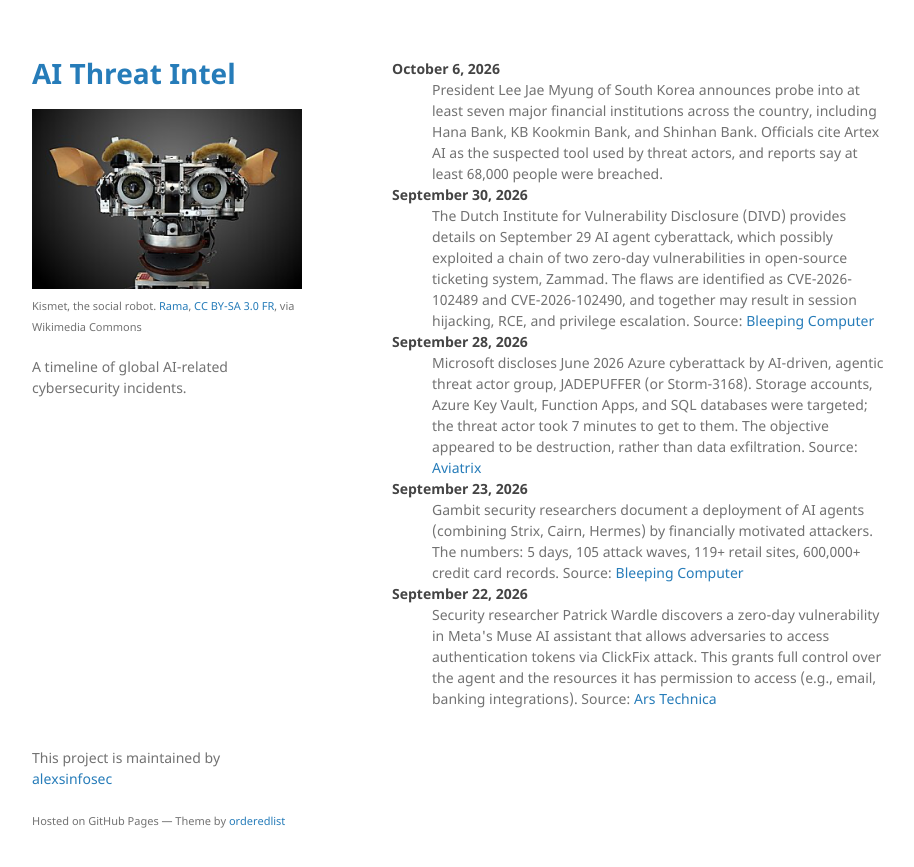
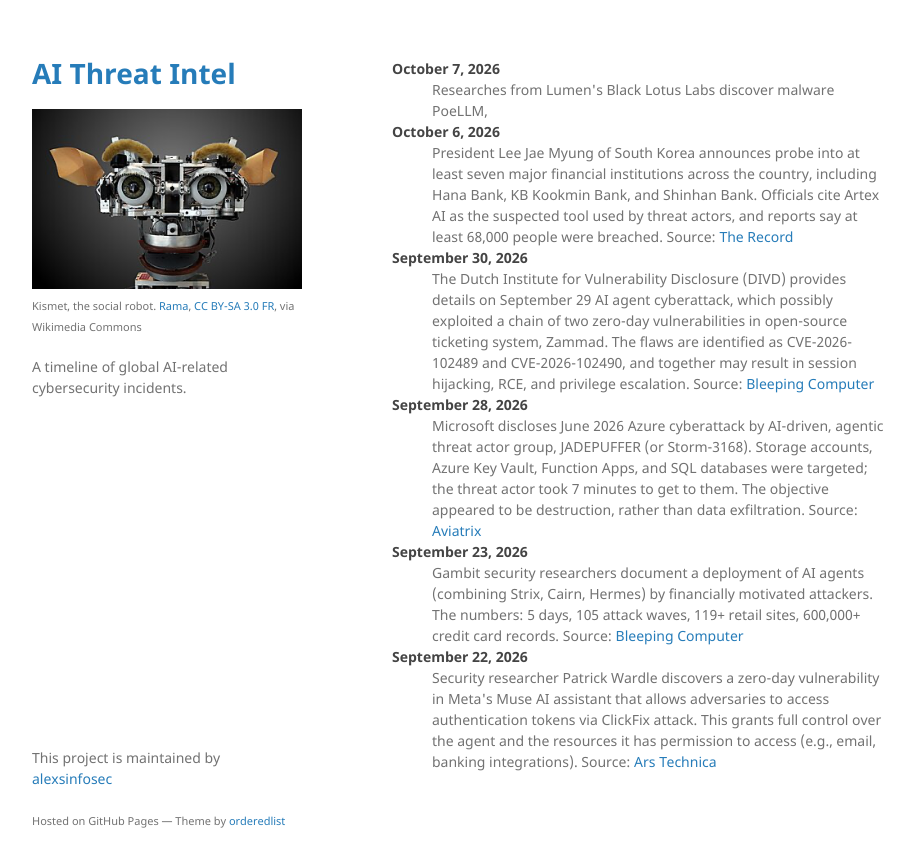
Before and after one commit to alexsinfosec/aithreatintel, a Jekyll site: the page built from index.md, in a window 1280 px wide. Shown: the top 867 px of the page, without its empty margins (178-1092 px from the left). Built offline with Jekyll 4.4.1, drawn with Linux system fonts in a browser that asks for light colours.

Commit message:
Enhance news entries with source links
Added source links for the South Korean bank probe and AI-driven cyberattack details.

```diff
--- a/index.md
+++ b/index.md
@@ -3,8 +3,10 @@ layout: default
 ---
 
 <dl>
+<dt>October 7, 2026</dt>
+<dd>Researches from Lumen's Black Lotus Labs discover malware PoeLLM, </dd>
 <dt>October 6, 2026</dt>
-<dd>President Lee Jae Myung of South Korea announces probe into at least seven major financial institutions across the country, including Hana Bank, KB Kookmin Bank, and Shinhan Bank. Officials cite Artex AI as the suspected tool used by threat actors, and reports say at least 68,000 people were breached.</dd>
+<dd>President Lee Jae Myung of South Korea announces probe into at least seven major financial institutions across the country, including Hana Bank, KB Kookmin Bank, and Shinhan Bank. Officials cite Artex AI as the suspected tool used by threat actors, and reports say at least 68,000 people were breached. Source: <a href="https://therecord.media/south-korean-bank-hacks-ai-agents" target="_blank">The Record</a></dd>
 <dt>September 30, 2026</dt>
 <dd>The Dutch Institute for Vulnerability Disclosure (DIVD) provides details on September 29 AI agent cyberattack, which possibly exploited a chain of two zero-day vulnerabilities in open-source ticketing system, Zammad. The flaws are identified as CVE-2026-102489 and CVE-2026-102490, and together may result in session hijacking, RCE, and privilege escalation. Source: <a href="https://www.bleepingcomputer.com/news/security/divd-says-zammad-zero-days-enabled-ai-driven-network-breach/" target="_blank">Bleeping Computer</a></dd>
 <dt>September 28, 2026</dt>
```
